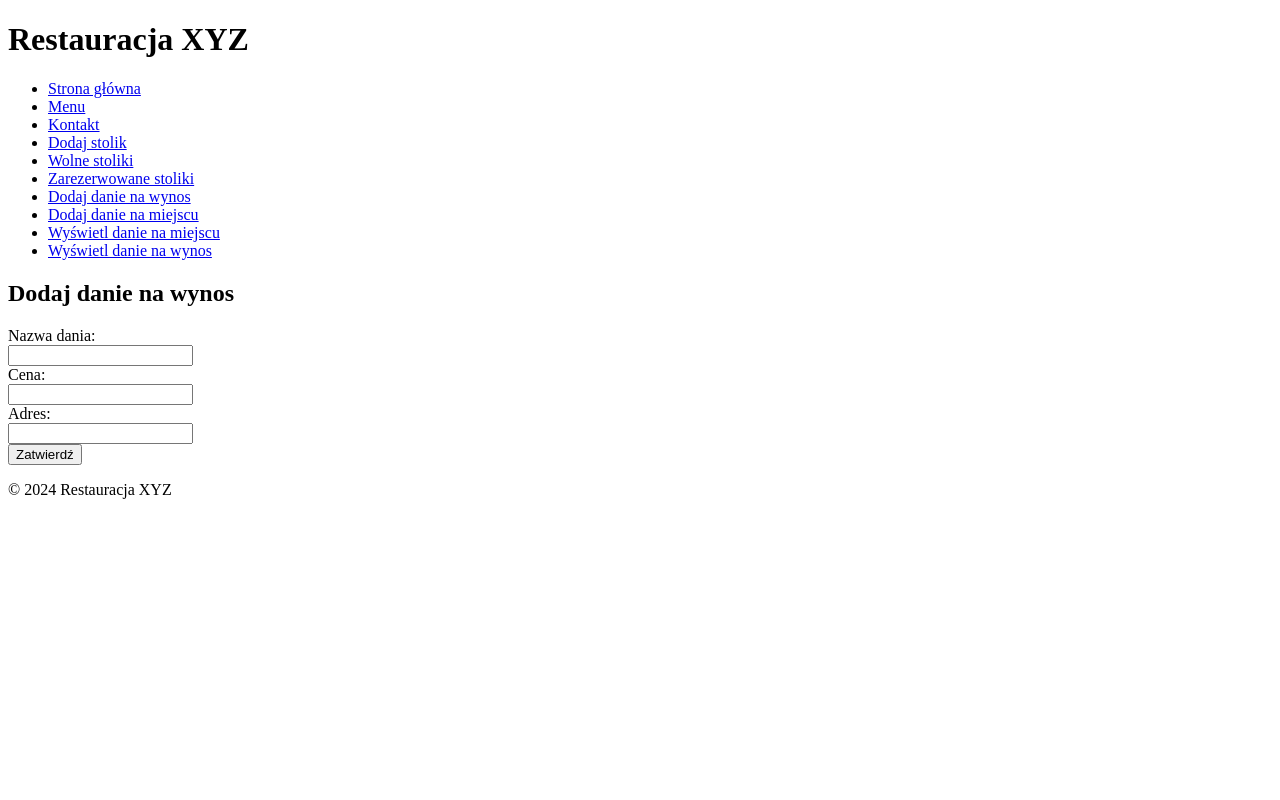
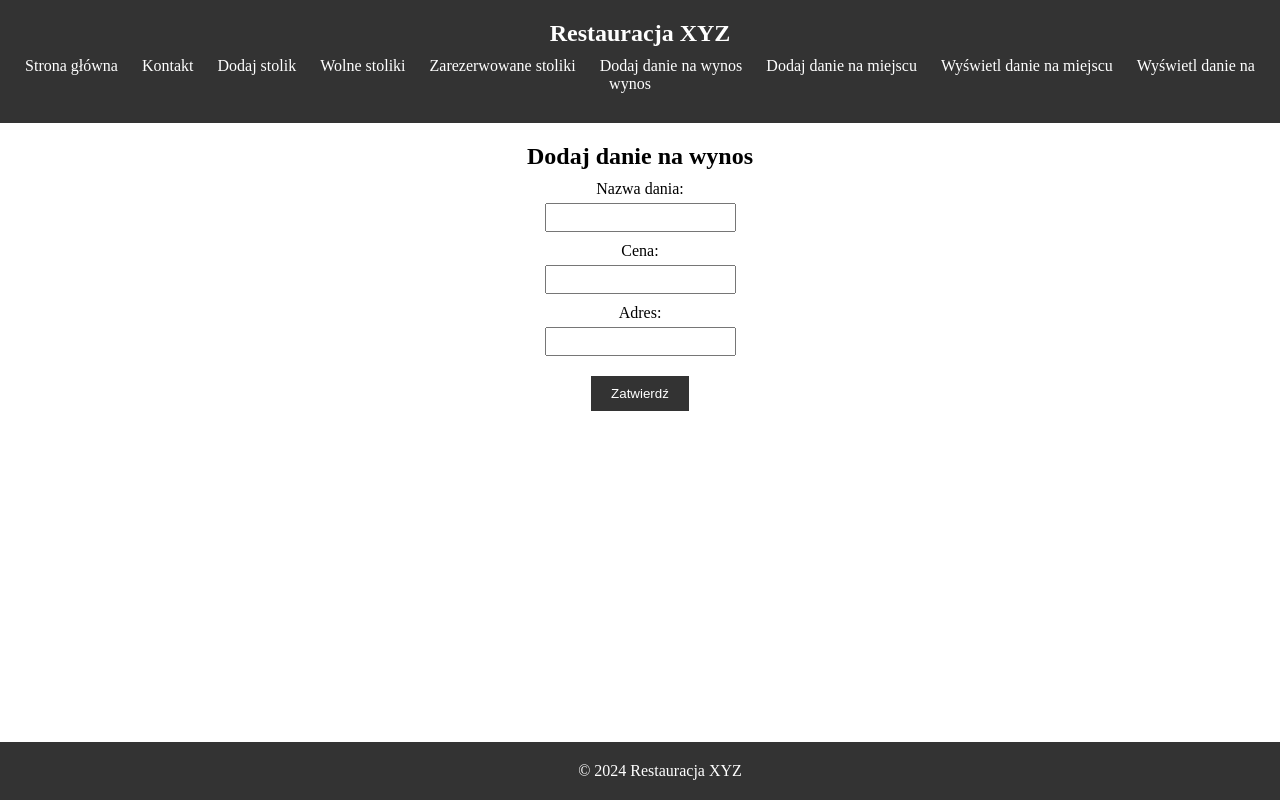
Before and after one commit to PiotrSzol/wsb_projekt, a Flask app: page /na_wynos in a window 1280 px wide. Run offline with Flask 3, Linux system fonts and the light colour scheme.

Commit message:
Wersja finalna

```diff
--- a/templates/base.html
+++ b/templates/base.html
@@ -5,6 +5,55 @@
     <meta http-equiv="X-UA-Compatible" content="IE=edge">
     <meta name="viewport" content="width=device-width, initial-scale=1.0">
     <title>{% block title %}Restauracja{% endblock %}</title>
+    <style>
+        /* Resetowanie marginesów i paddingów dla całej strony */
+        body, h1, h2, h3, p, ul, li {
+            margin: 0;
+            padding: 0;
+        }
+
+        /* Styl dla nagłówka */
+        header {
+            background-color: #333; /* Kolor tła */
+            color: #fff; /* Kolor tekstu */
+            padding: 20px; /* Wewnętrzne wypełnienie */
+            text-align: center; /* Wycentrowanie tekstu */
+        }
+
+        /* Styl dla głównego nagłówka */
+        header h1 {
+            font-size: 24px; /* Rozmiar czcionki */
+        }
+
+        /* Styl dla nawigacji */
+        nav ul {
+            list-style-type: none; /* Usunięcie standardowego znacznika listy */
+            padding: 10px 0; /* Wewnętrzne wypełnienie na górze i dołu */
+            text-align: center; /* Wycentrowanie tekstu */
+        }
+
+        nav ul li {
+            display: inline; /* Wyświetlanie elementów listy w jednej linii */
+            margin-right: 20px; /* Margines na prawo między elementami listy */
+        }
+
+        nav ul li a {
+            color: #fff; /* Kolor tekstu linku */
+            text-decoration: none; /* Usunięcie podkreślenia linku */
+        }
+
+        /* Styl dla stopki */
+        footer {
+            background-color: #333; /* Kolor tła */
+            color: #fff; /* Kolor tekstu */
+            padding: 20px; /* Wewnętrzne wypełnienie */
+            text-align: center; /* Wycentrowanie tekstu */
+            position: fixed; /* Stała pozycja na dole ekranu */
+            left: 0; /* Odległość od lewej krawędzi */
+            bottom: 0; /* Odległość od dolnej krawędzi */
+            width: 100%; /* Szerokość stopki */
+        }
+    </style>
 </head>
 <body>
     <header>
@@ -12,7 +61,6 @@
         <nav>
             <ul>
                 <li><a href="{{ url_for('home') }}">Strona główna</a></li>
-                <li><a href="{{ url_for('menu') }}">Menu</a></li>
                 <li><a href="{{ url_for('kontakt') }}">Kontakt</a></li>
                 <li><a href="{{ url_for('zarezerwuj_stolik') }}">Dodaj stolik</a></li>
                 <li><a href="{{ url_for('wolny_stolik') }}">Wolne stoliki</a></li>
@@ -33,3 +81,4 @@
         <p>&copy; 2024 Restauracja XYZ</p>
     </footer>
 </body>
+</html>
--- a/templates/home.html
+++ b/templates/home.html
@@ -3,6 +3,6 @@
 {% block title %}Restauracja - Strona Główna{% endblock %}
 
 {% block content %}
-    <h2>Witaj w Restauracji XYZ!</h2>
-    <p>Zapraszamy do skorzystania z naszego menu oraz zarezerwowania stolika.</p>
+    <h2 style="margin-top: 20px; text-align: center;">Witaj w Restauracji XYZ!</h2>
+    <p style="text-align: center;">Zapraszamy do skorzystania z naszego menu oraz zarezerwowania stolika.</p>
 {% endblock %}
--- a/templates/na_wynos.html
+++ b/templates/na_wynos.html
@@ -1,17 +1,17 @@
 {% extends "base.html" %}
 
 {% block content %}
-    <h2>Dodaj danie na wynos</h2>
-    <form action="{{ url_for('na_wynos') }}" method="post">
-        <label for="nazwa">Nazwa dania:</label><br>
-        <input type="text" id="nazwa" name="nazwa" required><br>
+    <h2 style="margin-top: 20px; text-align: center;">Dodaj danie na wynos</h2>
+    <form action="{{ url_for('na_wynos') }}" method="post" style="text-align: center;">
+        <label for="nazwa" style="display: block; margin-top: 10px;">Nazwa dania:</label>
+        <input type="text" id="nazwa" name="nazwa" required style="margin-top: 5px; padding: 5px;"><br>
 
-        <label for="cena">Cena:</label><br>
-        <input type="number" id="cena" name="cena" step="0.01" min="0" required><br>
+        <label for="cena" style="display: block; margin-top: 10px;">Cena:</label>
+        <input type="number" id="cena" name="cena" step="0.01" min="0" required style="margin-top: 5px; padding: 5px;"><br>
 
-        <label for="adres">Adres:</label><br>
-        <input type="text" id="adres" name="adres" required><br>
+        <label for="adres" style="display: block; margin-top: 10px;">Adres:</label>
+        <input type="text" id="adres" name="adres" required style="margin-top: 5px; padding: 5px;"><br>
 
-        <input type="submit" value="Zatwierdź">
+        <input type="submit" value="Zatwierdź" style="margin-top: 20px; padding: 10px 20px; background-color: #333; color: #fff; border: none; cursor: pointer;">
     </form>
 {% endblock %}
```
Also changed, not shown: templates/dodaj_stolik.html (+6 -4 lines), templates/kontakt.html (+4 -5 lines), templates/na_miejscu.html (+9 -10 lines), templates/static/styles.css (added, +38 -0 lines), templates/wolny_stolik.html (+14 -15 lines), templates/wyswietl_na_miejscu.html (+8 -9 lines), templates/wyswietl_na_wynos.html (+8 -9 lines), templates/zarezerwowany_stolik.html (+8 -6 lines), instance/site.db, templates/static/style.css (deleted).
